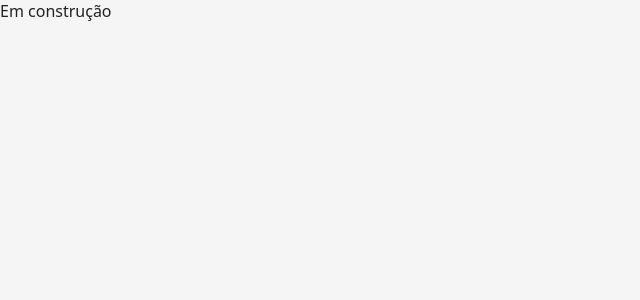
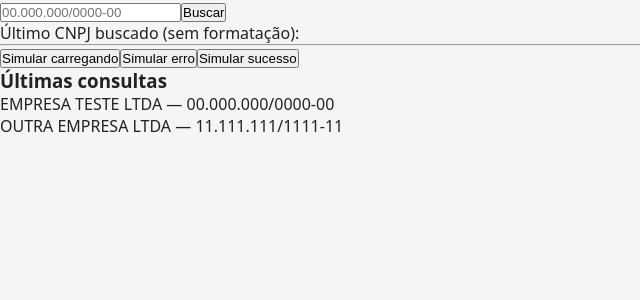
Before and after one commit to Kailany7/consulta-de-empresas, a React app in the folder frontend/: page / in a window 1280 px wide. Shown: the top 300 px of the page, without its empty margins (0-640 px from the left). Built offline with nearby package versions, Linux system fonts and the light colour scheme; the HTML template or start-up script is replaced by a standard one.

Commit message:
feat: adiciona componente de histórico e testa integração dos três componentes

```diff
--- a/frontend/src/App.jsx
+++ b/frontend/src/App.jsx
@@ -1,7 +1,48 @@
+import { useState } from 'react';
+import BuscaCnpj from './components/BuscaCnpj';
+import ResultadoEmpresa from './components/ResultadoEmpresa';
+import Historico from './components/Historico';
+
 function App() {
+  const [estado, setEstado] = useState('vazio'); // vazio | carregando | erro | sucesso
+  const [ultimoCnpjBuscado, setUltimoCnpjBuscado] = useState('');
+
+  const resultadoFalso = {
+    razaoSocial: 'EMPRESA TESTE LTDA',
+    nomeFantasia: 'Teste',
+    situacao: 'ATIVA',
+    cnae: 'Testes de software',
+    dataAbertura: '2020-01-01',
+    endereco: 'Rua Teste, 123 - Centro, São Paulo/SP'
+  };
+
+  const historicoFalso = [
+    { razaoSocial: 'EMPRESA TESTE LTDA', cnpj: '00.000.000/0000-00' },
+    { razaoSocial: 'OUTRA EMPRESA LTDA', cnpj: '11.111.111/1111-11' }
+  ];
+
+  function handleBuscar(cnpj) {
+    console.log('CNPJ recebido no App:', cnpj);
+    setUltimoCnpjBuscado(cnpj);
+  }
+
   return (
     <div>
-      Em construção
+      <BuscaCnpj onBuscar={handleBuscar} />
+      <p>Último CNPJ buscado (sem formatação): {ultimoCnpjBuscado}</p>
+
+      <hr />
+
+      <button onClick={() => setEstado('carregando')}>Simular carregando</button>
+      <button onClick={() => setEstado('erro')}>Simular erro</button>
+      <button onClick={() => setEstado('sucesso')}>Simular sucesso</button>
+
+      <ResultadoEmpresa
+        carregando={estado === 'carregando'}
+        erro={estado === 'erro' ? 'CNPJ não encontrado' : null}
+        resultado={estado === 'sucesso' ? resultadoFalso : null}
+      />
+      <Historico consultas={historicoFalso} />
     </div>
   );
 }
--- a/frontend/src/components/Historico.jsx
+++ b/frontend/src/components/Historico.jsx
@@ -0,0 +1,18 @@
+export default function Historico({ consultas }) {
+  if (!consultas || consultas.length === 0) {
+    return null;
+  }
+
+  return (
+    <div className="historico">
+      <h3>Últimas consultas</h3>
+      <ul>
+        {consultas.map((item, index) => (
+          <li key={index}>
+            {item.razaoSocial} — {item.cnpj}
+          </li>
+        ))}
+      </ul>
+    </div>
+  );
+}
```
